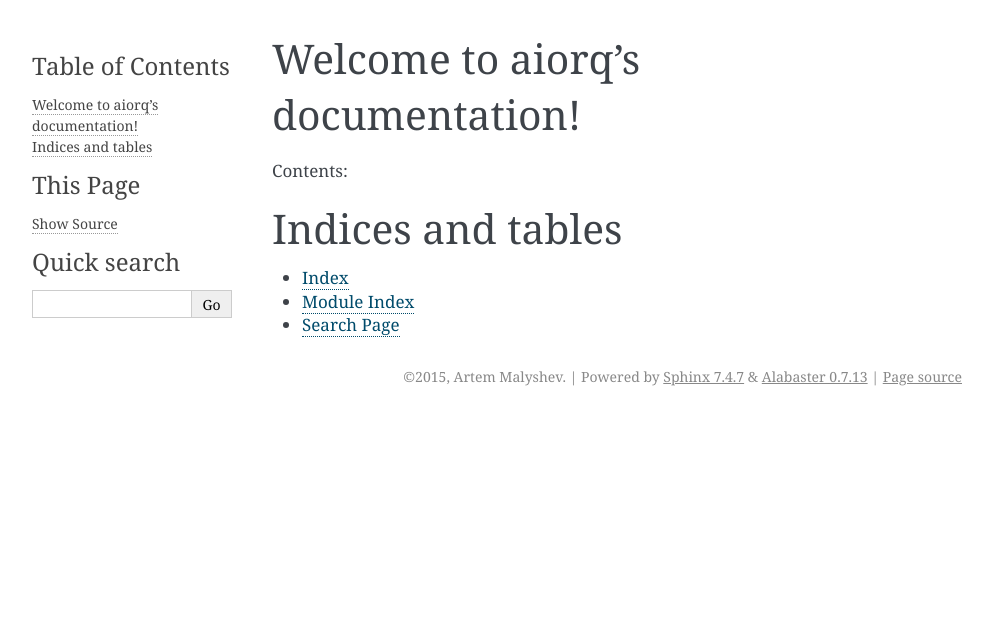
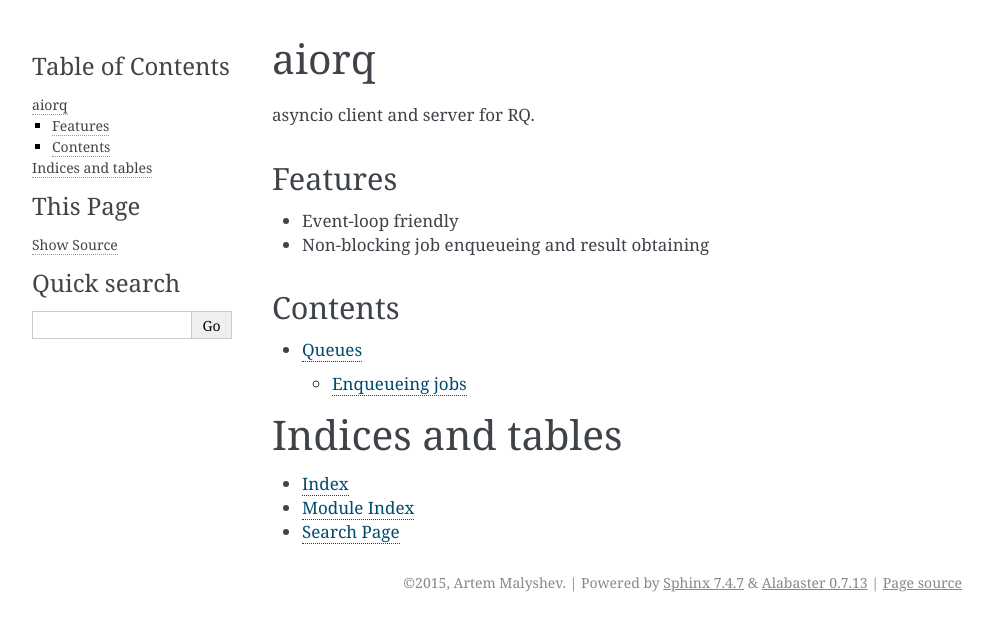
Before and after one commit to CodersOfTheNight/aiorq, a Sphinx documentation site: the page built from docs/index.rst, in a window 1280 px wide. Shown: the top 631 px of the page, without its empty margins (148-1141 px from the left). Built offline with Sphinx 7.4.7, drawn with Linux system fonts in a browser that asks for light colours.

Commit message:
Document enqueueing process.

```diff
--- a/docs/index.rst
+++ b/docs/index.rst
@@ -1,10 +1,20 @@
-Welcome to aiorq's documentation!
-=================================
+aiorq
+=====
 
-Contents:
+asyncio client and server for RQ.
+
+Features
+--------
+
+- Event-loop friendly
+- Non-blocking job enqueueing and result obtaining
+
+Contents
+--------
 
 .. toctree::
-   :maxdepth: 2
+
+    queues
 
 Indices and tables
 ==================
```
Also changed, not shown: docs/queues.rst (added, +26 -0 lines).
